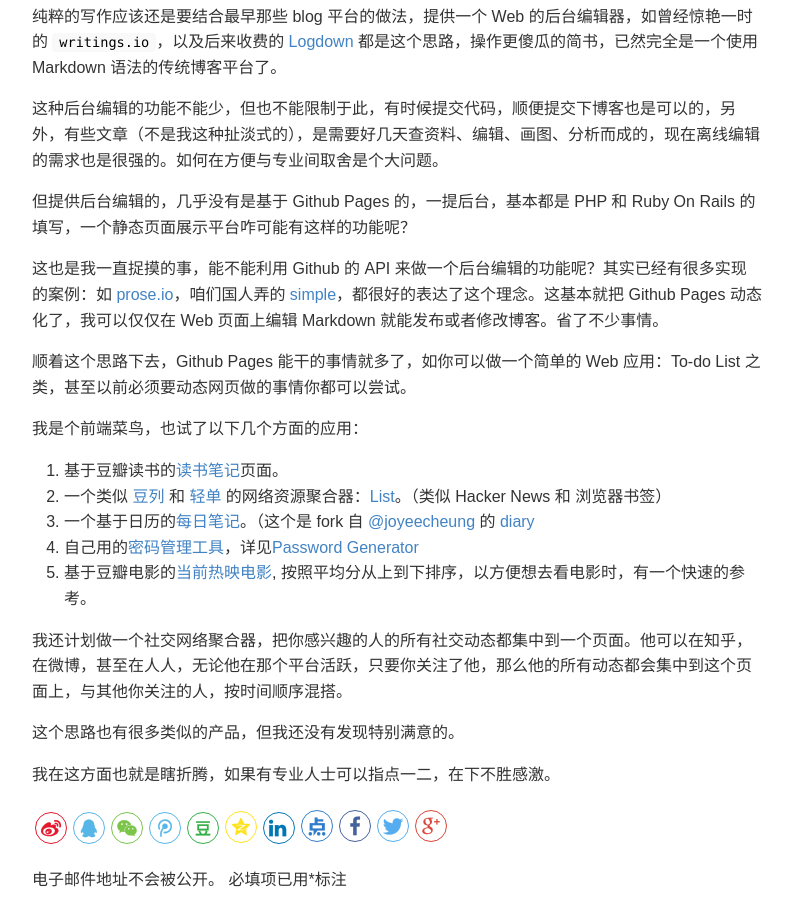
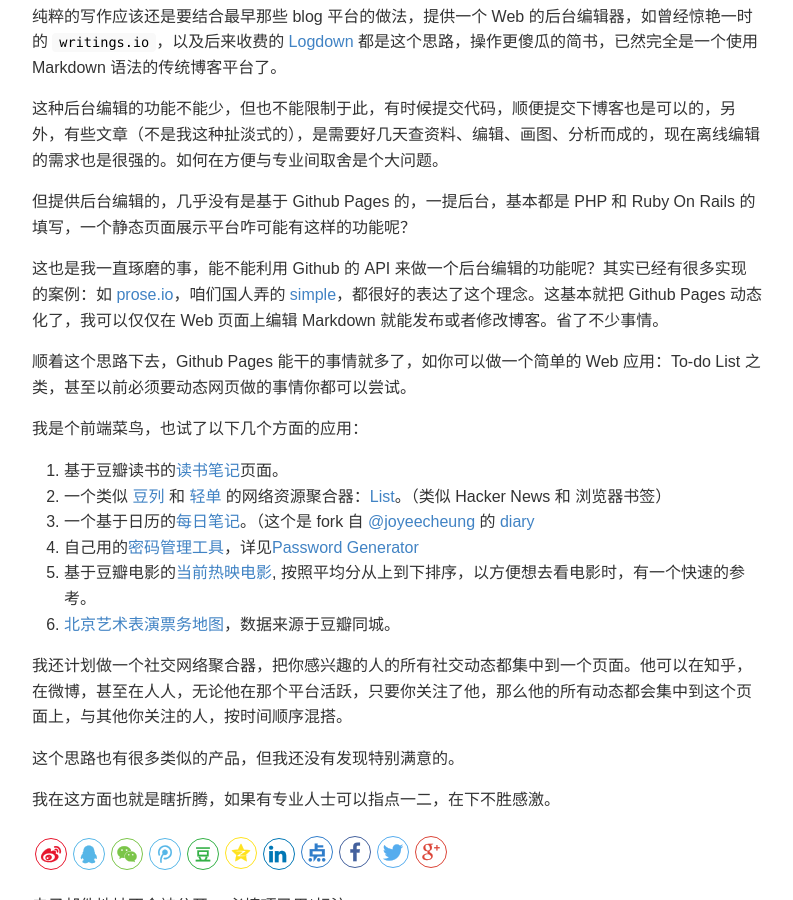
Before and after one commit to pezy/pushmind, a Jekyll site: the page built from _posts/2015-05-28-my-github-pages-history.md, in a window 1280 px wide and 900 px high, scrolled down 978 px. Shown: the whole window, without its empty margins (118-911 px from the left). Built offline with Jekyll 4.4.1, drawn with Linux system fonts in a browser that asks for light colours; comment, search, counter and statistics services are not loaded.

Commit message:
fixed typo.

```diff
--- a/_posts/2015-05-28-my-github-pages-history.md
+++ b/_posts/2015-05-28-my-github-pages-history.md
@@ -24,7 +24,7 @@ keywords: github pages, fontend, staticgen, lab
 
 但提供后台编辑的，几乎没有是基于 Github Pages 的，一提后台，基本都是 PHP 和 Ruby On Rails 的填写，一个静态页面展示平台咋可能有这样的功能呢？
 
-这也是我一直捉摸的事，能不能利用 Github 的 API 来做一个后台编辑的功能呢？其实已经有很多实现的案例：如 [prose.io](http://prose.io/)，咱们国人弄的 [simple](https://github.com/isnowfy/simple)，都很好的表达了这个理念。这基本就把 Github Pages 动态化了，我可以仅仅在 Web 页面上编辑 Markdown 就能发布或者修改博客。省了不少事情。
+这也是我一直琢磨的事，能不能利用 Github 的 API 来做一个后台编辑的功能呢？其实已经有很多实现的案例：如 [prose.io](http://prose.io/)，咱们国人弄的 [simple](https://github.com/isnowfy/simple)，都很好的表达了这个理念。这基本就把 Github Pages 动态化了，我可以仅仅在 Web 页面上编辑 Markdown 就能发布或者修改博客。省了不少事情。
 
 顺着这个思路下去，Github Pages 能干的事情就多了，如你可以做一个简单的 Web 应用：To-do List 之类，甚至以前必须要动态网页做的事情你都可以尝试。
 
@@ -33,8 +33,9 @@ keywords: github pages, fontend, staticgen, lab
 1. 基于豆瓣读书的[读书笔记](http://lab.devnotes.org/reading)页面。
 1. 一个类似 [豆列](http://www.douban.com/doulist/) 和 [轻单](https://qdan.me/) 的网络资源聚合器：[List](http://lab.devnotes.org/list)。（类似 Hacker News 和 浏览器书签）
 1. 一个基于日历的[每日笔记](http://diary.devnotes.org)。（这个是 fork 自 [@joyeecheung](https://github.com/joyeecheung) 的 [diary](https://github.com/joyeecheung/diary)
-1. 自己用的[密码管理工具](http://password.devnotes.org)，详见[Password Generator](../password-generator/)
+1. 自己用的[密码管理工具](http://password.devnotes.org)，详见[Password Generator](../2016-06-21-password-generator/)
 1. 基于豆瓣电影的[当前热映电影](http://lab.devnotes.org/movie), 按照平均分从上到下排序，以方便想去看电影时，有一个快速的参考。
+1. [北京艺术表演票务地图](http://devnotes.org/beijing-art-map/)，数据来源于豆瓣同城。
 
 我还计划做一个社交网络聚合器，把你感兴趣的人的所有社交动态都集中到一个页面。他可以在知乎，在微博，甚至在人人，无论他在那个平台活跃，只要你关注了他，那么他的所有动态都会集中到这个页面上，与其他你关注的人，按时间顺序混搭。
 
```
